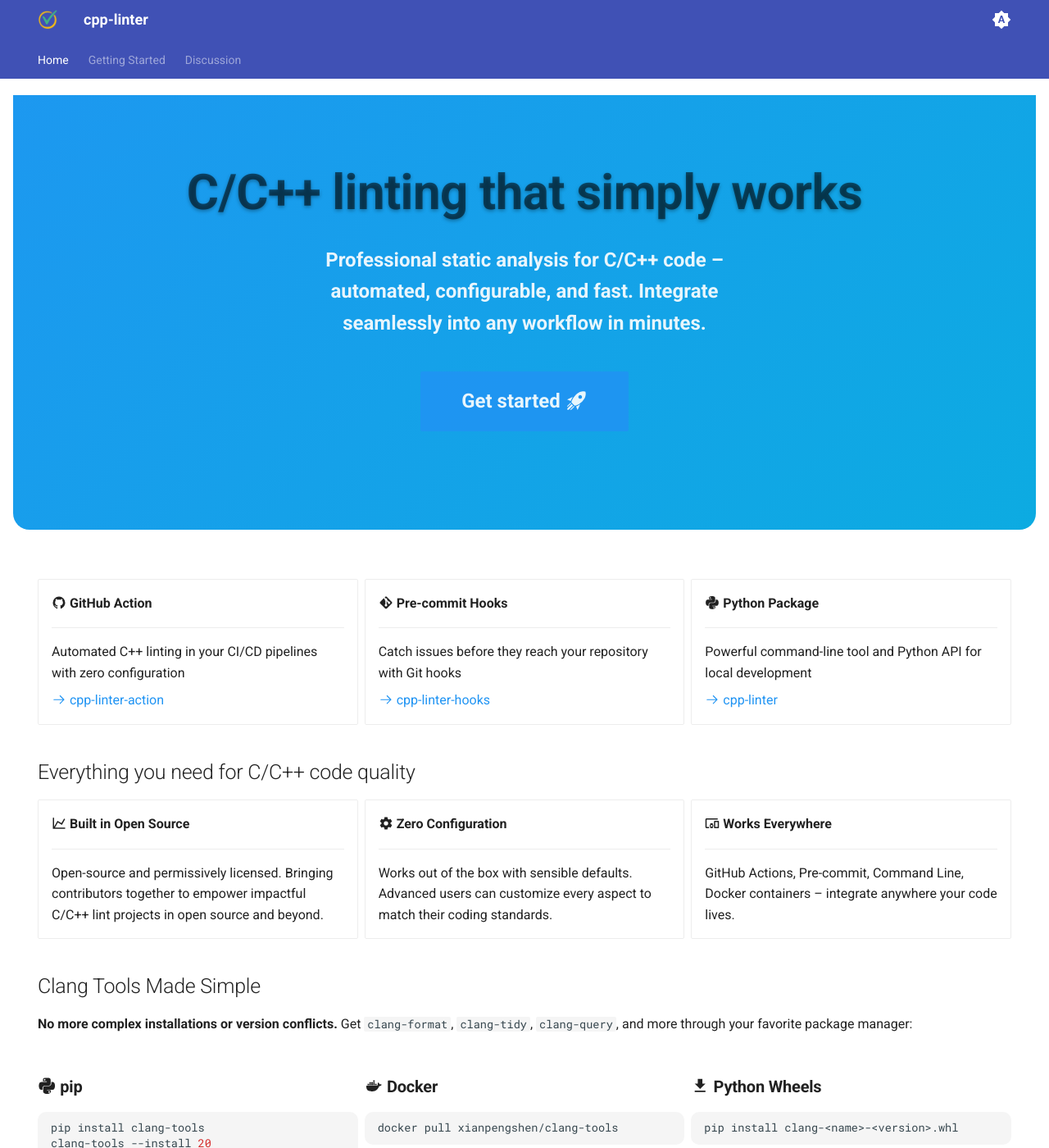
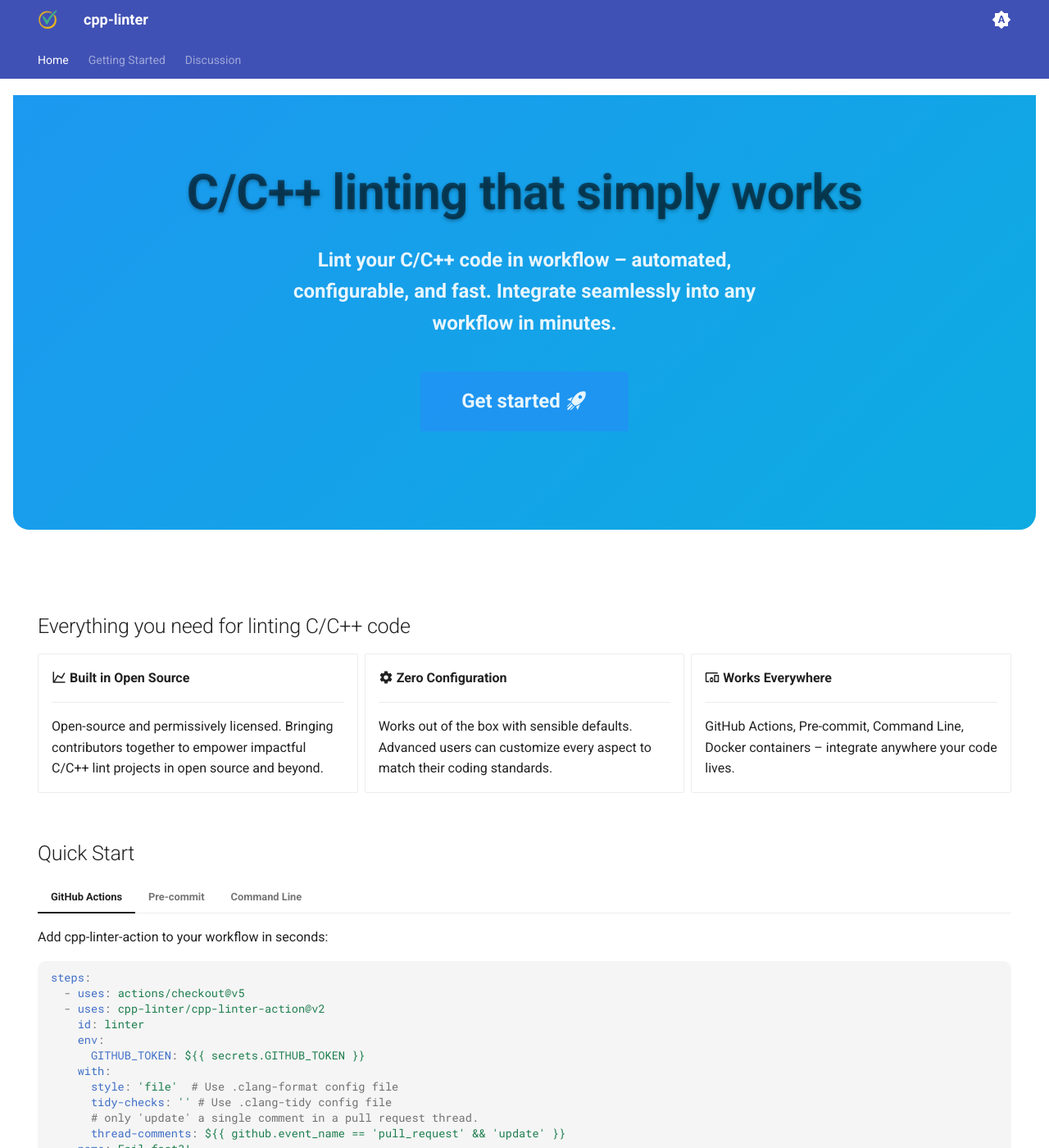
Before and after one commit to cpp-linter/cpp-linter.github.io, an MkDocs documentation site: the page built from docs/index.md, in a window 1280 px wide and 1400 px high. Shown: the whole window at 82% size. Built offline with MkDocs 1.6.1 and Material for MkDocs 9.7.7, drawn with Linux system fonts in a browser that asks for light colours; some of the changed text lies outside the part shown.

Commit message:
docs: index page cleanup

````diff
--- a/docs/index.md
+++ b/docs/index.md
@@ -8,7 +8,7 @@
 
 # C/C++ linting that simply works
 
-**Professional static analysis for C/C++ code – automated, configurable, and fast. Integrate seamlessly into any workflow in minutes.**
+**Lint your C/C++ code in workflow – automated, configurable, and fast. Integrate seamlessly into any workflow in minutes.**
 
 [Get started :material-rocket-launch:](getting-started.md){ .md-button .md-button--primary }
 
@@ -16,34 +16,9 @@
 
 <div class="grid cards" markdown>
 
--   :material-github: **GitHub Action**
-
-    ---
-
-    Automated C++ linting in your CI/CD pipelines with zero configuration
-
-    [:octicons-arrow-right-24: cpp-linter-action](https://cpp-linter.github.io/cpp-linter-action/)
-
--   :material-git: **Pre-commit Hooks**
-
-    ---
-
-    Catch issues before they reach your repository with Git hooks
-
-    [:octicons-arrow-right-24: cpp-linter-hooks](https://github.com/cpp-linter/cpp-linter-hooks)
-
--   :fontawesome-brands-python: **Python Package**
-
-    ---
-
-    Powerful command-line tool and Python API for local development
-
-    [:octicons-arrow-right-24: cpp-linter](https://cpp-linter.github.io/cpp-linter/)
-
-
 </div>
 
-## Everything you need for C/C++ code quality
+## Everything you need for linting C/C++ code
 
 <div class="grid cards" markdown>
 
@@ -67,36 +42,7 @@
 
 </div>
 
-## Clang Tools Made Simple
-
-**No more complex installations or version conflicts.** Get `clang-format`, `clang-tidy`, `clang-query`, and more through your favorite package manager:
-
 <div class="grid" markdown>
-
-<div class="card-content" markdown>
-### :fontawesome-brands-python: **pip**
-```bash
-pip install clang-tools
-clang-tools --install 20
-```
-[:octicons-arrow-right-24: clang-tools-pip](https://github.com/cpp-linter/clang-tools-pip)
-</div>
-
-<div class="card-content" markdown>
-### :material-docker: **Docker**
-```bash
-docker pull xianpengshen/clang-tools
-```
-[:octicons-arrow-right-24: clang-tools-docker](https://github.com/cpp-linter/clang-tools-docker)
-</div>
-
-<div class="card-content" markdown>
-### :material-download: **Python Wheels**
-```bash
-pip install clang-<name>-<version>.whl
-```
-[:octicons-arrow-right-24: clang-tools-wheel](https://github.com/cpp-linter/clang-tools-wheel)
-</div>
 
 </div>
 
````
Also changed, not shown: docs/getting-started.md (+1 -1 lines).
